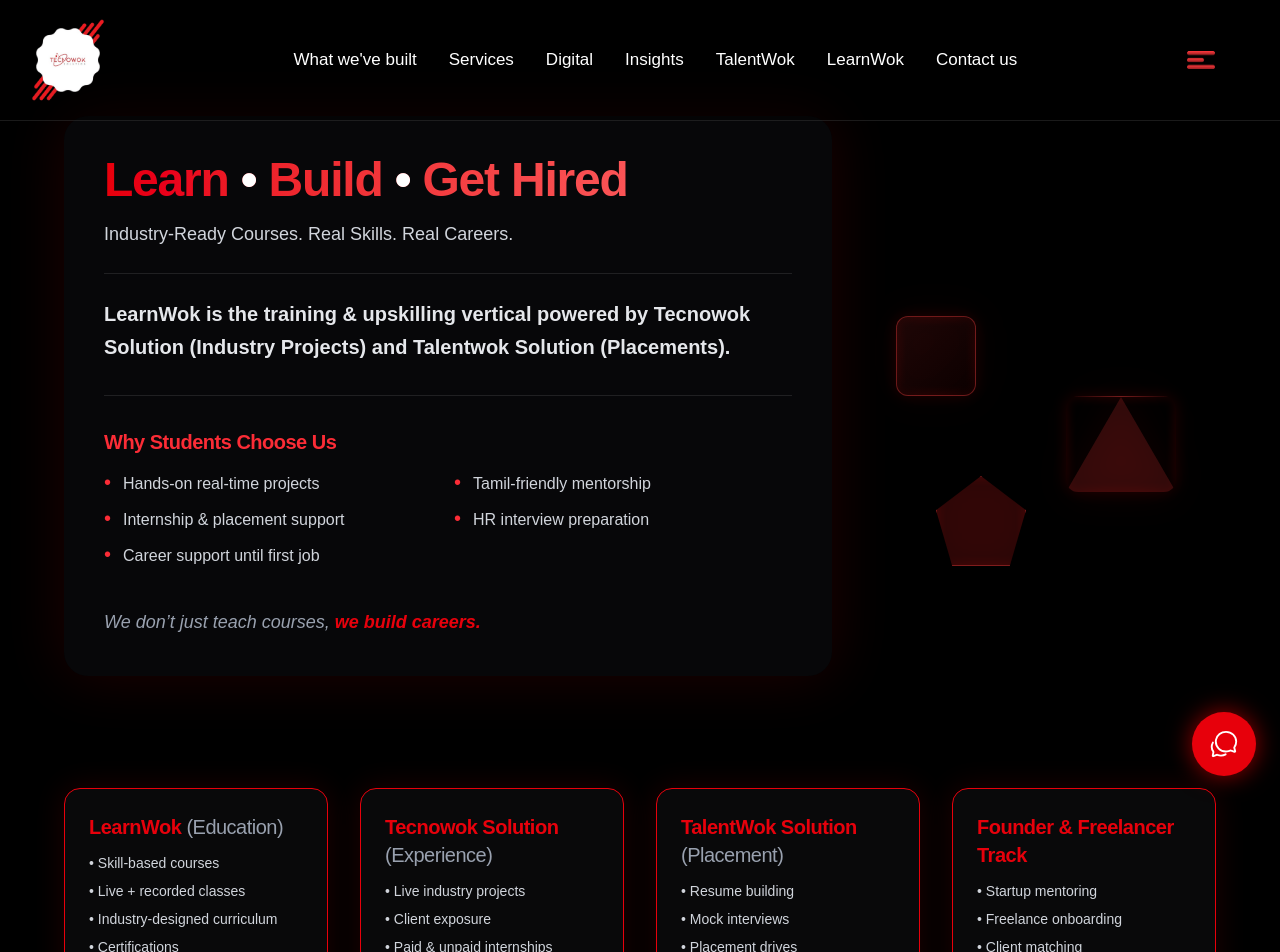
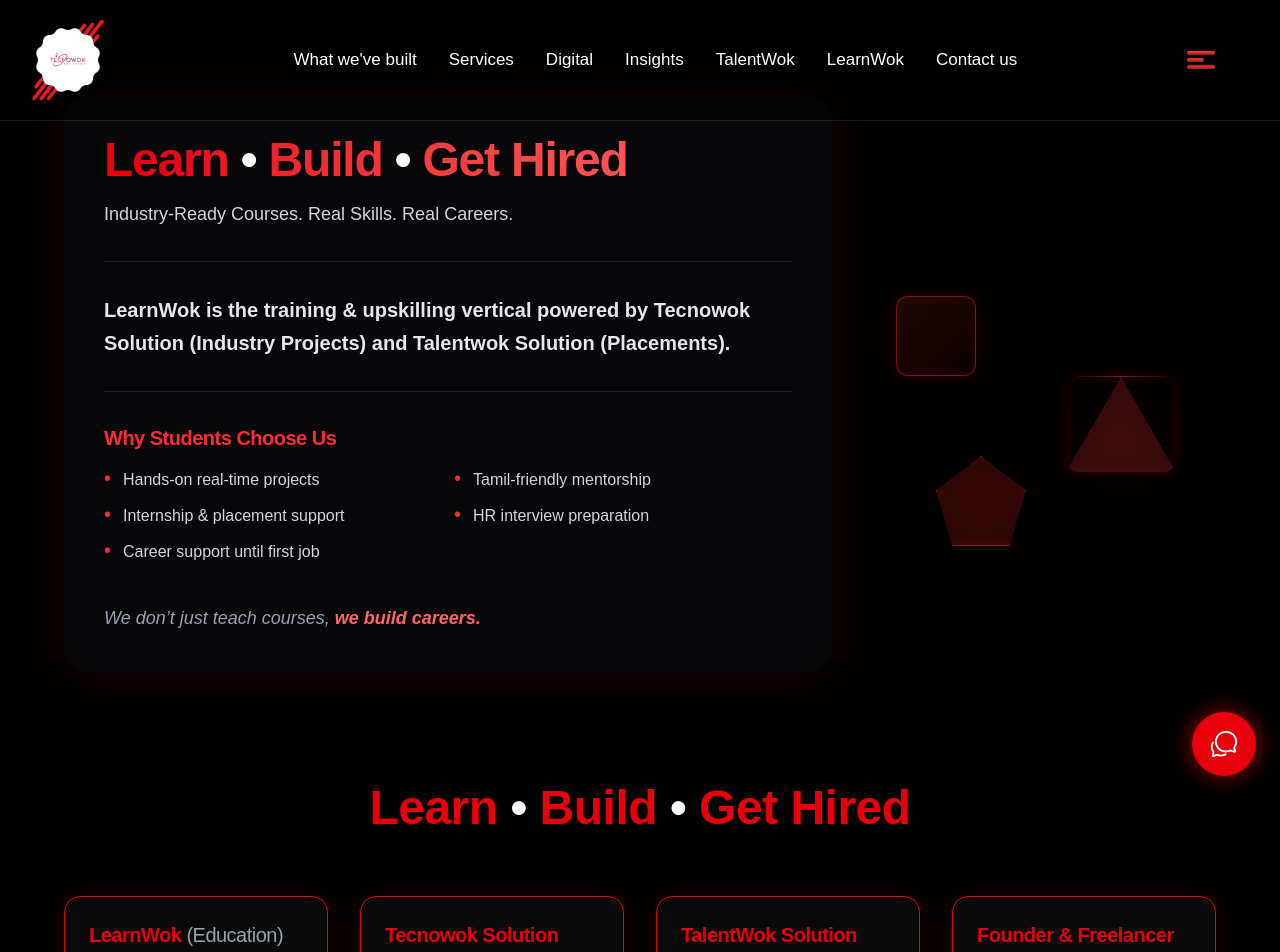
Before and after one commit to Antony-AK/Technowok, a React (Vite) app: page /courses in a window 1280 px wide. Shown: the top 952 px of the page. Built offline with nearby package versions, Linux system fonts and the light colour scheme.

Commit message:
LearnWok Updaetd

```diff
--- a/src/Components/Courses.jsx
+++ b/src/Components/Courses.jsx
@@ -195,16 +195,17 @@
         <div className="ambient-blob blob-b"></div>
       </div>
       <div className="relative max-w-7xl mx-auto mb-20 z-10">
-        <div className="md:flex md:items-center md:gap-8 mt-5">
+        <div className="md:flex md:items-center md:gap-8">
           {/* LEFT CONTENT */} <div className="relative z-20 md:w-2/3">
             <div className="p-10 rounded-3xl bg-[#0d0d0f]/60 backdrop-blur-2xl shadow-[0_0_60px_rgba(255,0,0,0.12)]">
               <h3 className="text-4xl md:text-5xl font-bold tracking-tight mb-4 bg-gradient-to-r from-red-600 to-red-400 text-transparent bg-clip-text"> Learn <span className="text-white">•</span> Build <span className="text-white">•</span> Get Hired </h3>
               <p className="text-gray-300 text-lg leading-relaxed max-w-3xl"> Industry-Ready Courses. Real Skills. Real Careers. </p>
-              <div className="w-full h-[1px] bg-white/10 my-6"></div>
+              <div className="w-full h-[1px] bg-white/10 my-8"></div>
               <p className="text-gray-200 text-xl font-semibold max-w-2xl leading-relaxed">LearnWok is the training & upskilling vertical powered by Tecnowok Solution (Industry Projects) and Talentwok Solution (Placements). </p>
               <p className="mt-4 text-gray-400 text-lg">
               </p> <div className="w-full h-[1px] bg-white/10 my-8"></div>
               <div className="flex flex-col gap-4">
+                {/* <div> <h4 className="text-red-500 text-xl font-semibold">Our Mission</h4> <p className="text-gray-300 text-lg">Train. Transform. Place.</p> </div> */}
                 <div> <h4 className="text-red-500 text-xl font-semibold mb-4">Why Students Choose Us</h4>
                   <ul className="grid grid-cols-1 md:grid-cols-2 gap-3 text-gray-300 text-left max-w-3xl">
                     {["Hands-on real-time projects", "Tamil-friendly mentorship", "Internship & placement support", "HR interview preparation", "Career support until first job"]
@@ -212,7 +213,7 @@
                         <li key={i} className="flex items-start gap-3">
                           <span className="text-red-500 text-xl leading-none">•</span>
                           <span className="text-gray-300">{item}</span> </li>))} </ul>
-                </div> <p className="mt-6 text-gray-400 text-lg italic">We don’t just teach courses, <span className="text-red-600 font-semibold">we build careers.</span></p> </div>
+                </div> <p className="mt-6 text-gray-400 text-lg italic">We don’t just teach courses, <span className="text-red-400 font-semibold">we build careers.</span></p> </div>
             </div>
           </div>
           <div className="hidden md:block absolute right-10 top-20 w-[320px] h-[380px] pointer-events-none">
@@ -221,6 +222,26 @@
 
       {/* ================= LEARNWOK CAREER FLOW ================= */}
       <div className="relative max-w-7xl mx-auto my-28 z-20">
+        <div className="text-center mb-16">
+          <h2 className="text-4xl md:text-5xl font-bold">
+            <span className="text-red-600">Learn</span> •{" "}
+            <span className="text-red-600">Build</span> •{" "}
+            <span className="text-red-600">Get Hired</span>
+          </h2>
+{/*
+          <p className="text-gray-400 text-lg mt-4 max-w-3xl mx-auto">
+            LearnWok is the training & upskilling vertical powered by{" "}
+            <span className="text-gray-200 font-semibold">Tecnowok Solution</span>{" "}
+            (Industry Projects) and{" "}
+            <span className="text-gray-200 font-semibold">TalentWok Solution</span>{" "}
+            (Placements).
+          </p>
+
+          <p className="mt-4 text-white italic text-lg">
+            We don’t just teach courses.{" "}
+            <span className="text-red-500 font-semibold">We build careers.</span>
+          </p> */}
+        </div>
 
         {/* FLOW BOXES */}
         <div className="grid md:grid-cols-2 lg:grid-cols-4 gap-8">
```
